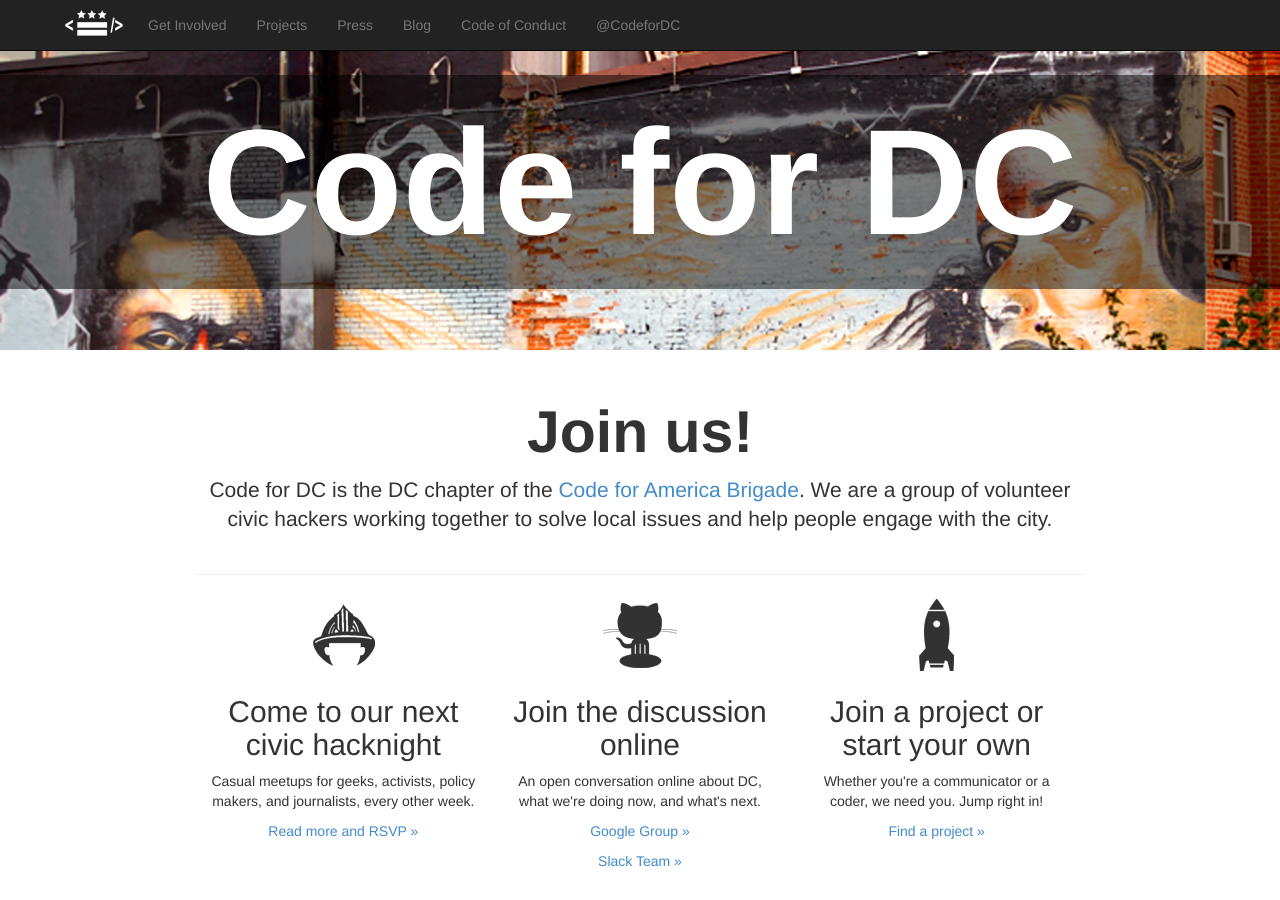
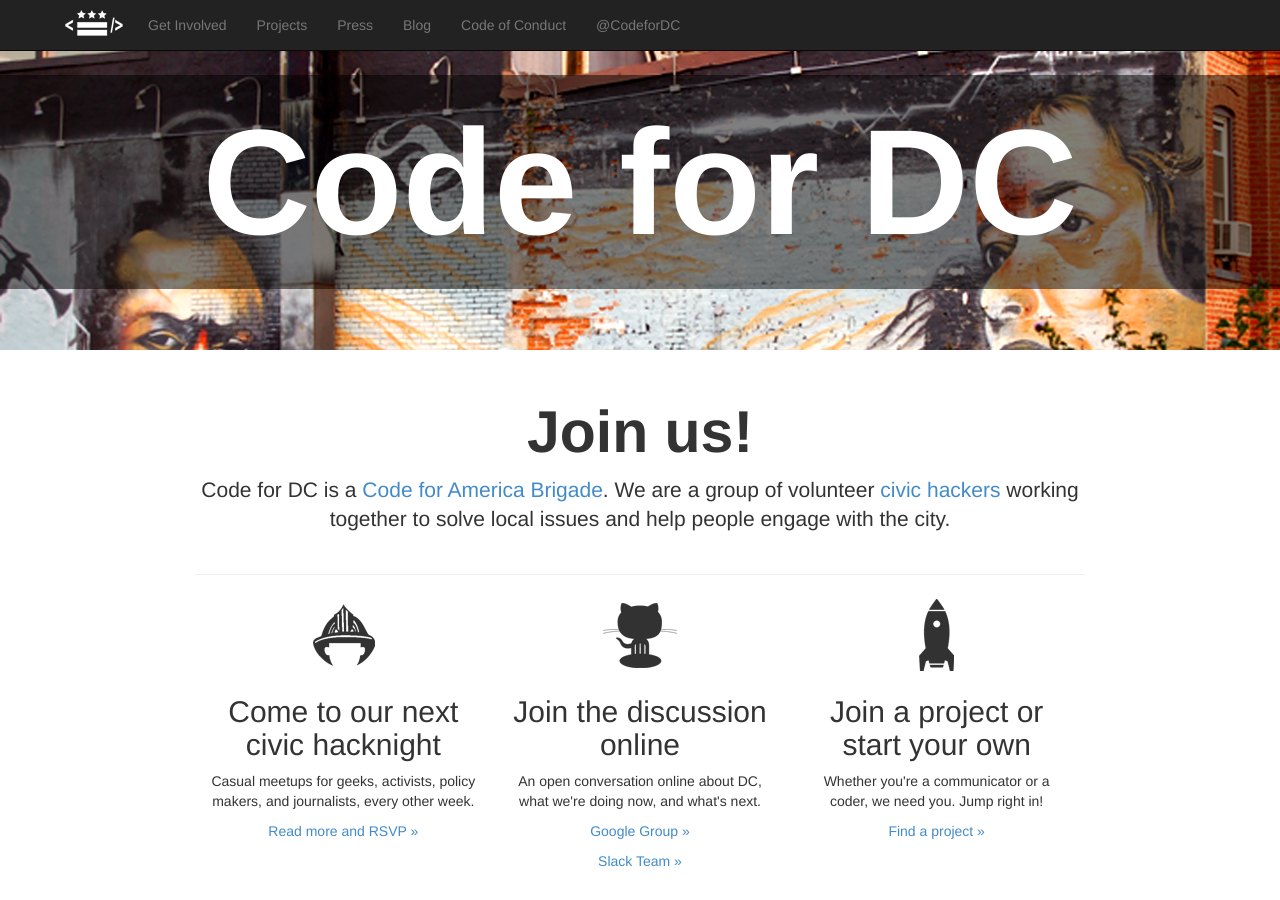
Before and after one commit to civictechdc/codefordc.github.com, a Jekyll site: the page built from index.html, in a window 1280 px wide and 900 px high. Built offline with Jekyll 4.4.1, drawn with Linux system fonts in a browser that asks for light colours; nearby versions of some CDN libraries; Markdown is read by kramdown in place of the engine named in the settings.

Commit message:
Update index.html

```diff
--- a/index.html
+++ b/index.html
@@ -51,7 +51,7 @@
 -->
 				<div class="col-lg-12">
 					<h1 class="h0">Join us!</h1>
-		        	<p class="lead">Code for DC is the DC chapter of the <a href="http://brigade.codeforamerica.org" target="_blank">Code for America Brigade</a>. We are a group of volunteer civic hackers working together to solve local issues and help people engage with the city.
+		        	<p class="lead">Code for DC is a <a href="http://brigade.codeforamerica.org" target="_blank">Code for America Brigade</a>. We are a group of volunteer <a href="http://www.codeforamerica.org/blog/2013/05/06/what-is-a-civic-hacker/">civic hackers</a> working together to solve local issues and help people engage with the city.
 					</p>
 				</div>
 				<div class="col-lg-12"><hr/></div>
```
